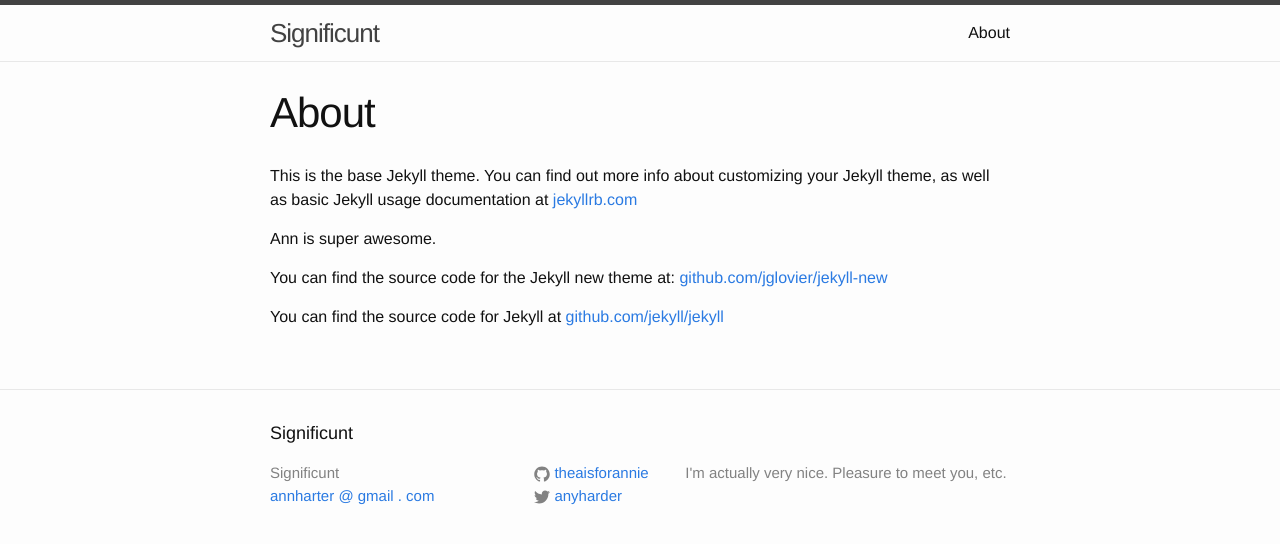
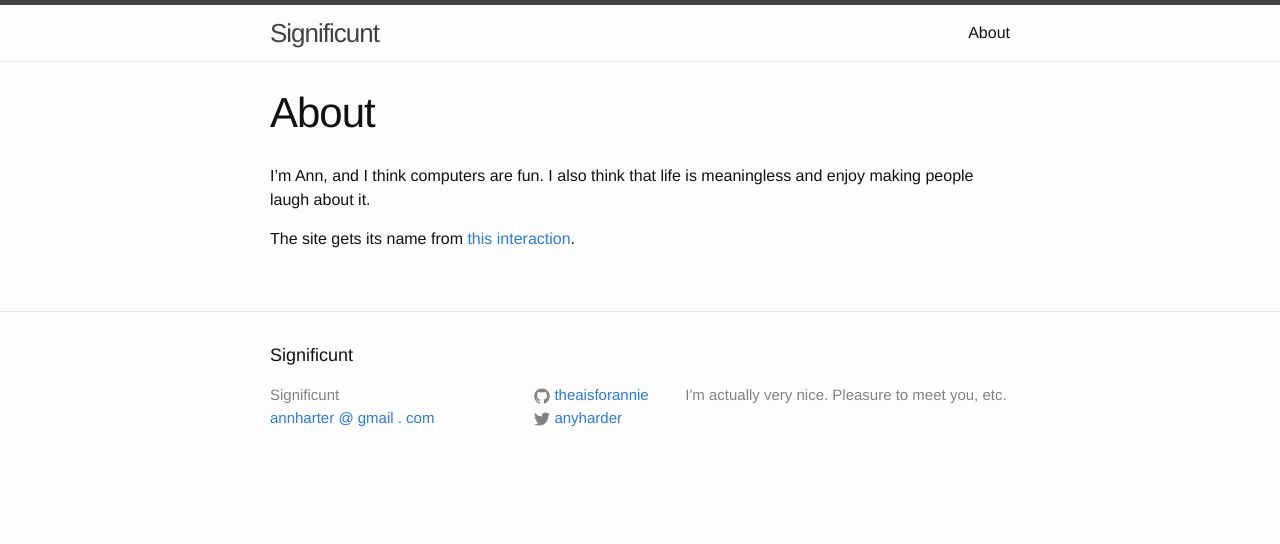
Before and after one commit to theaisforannie/theaisforannie.github.io, a Jekyll site: the page built from about.md, in a window 1280 px wide. Shown: the top 544 px of the page. Built offline with Jekyll 4.4.1, drawn with Linux system fonts in a browser that asks for light colours.

Commit message:
personalized the about page a bit

```diff
--- a/about.md
+++ b/about.md
@@ -4,10 +4,6 @@
 permalink: /about/
 ---
 
-This is the base Jekyll theme. You can find out more info about customizing your Jekyll theme, as well as basic Jekyll usage documentation at [jekyllrb.com](http://jekyllrb.com/)
+I'm Ann, and I think computers are fun. I also think that life is meaningless and enjoy making people laugh about it.
 
-Ann is super awesome.
-
-You can find the source code for the Jekyll new theme at: [github.com/jglovier/jekyll-new](https://github.com/jglovier/jekyll-new)
-
-You can find the source code for Jekyll at [github.com/jekyll/jekyll](https://github.com/jekyll/jekyll)
+The site gets its name from [this interaction](https://twitter.com/mc_hankins/status/425692530718437376).
```
